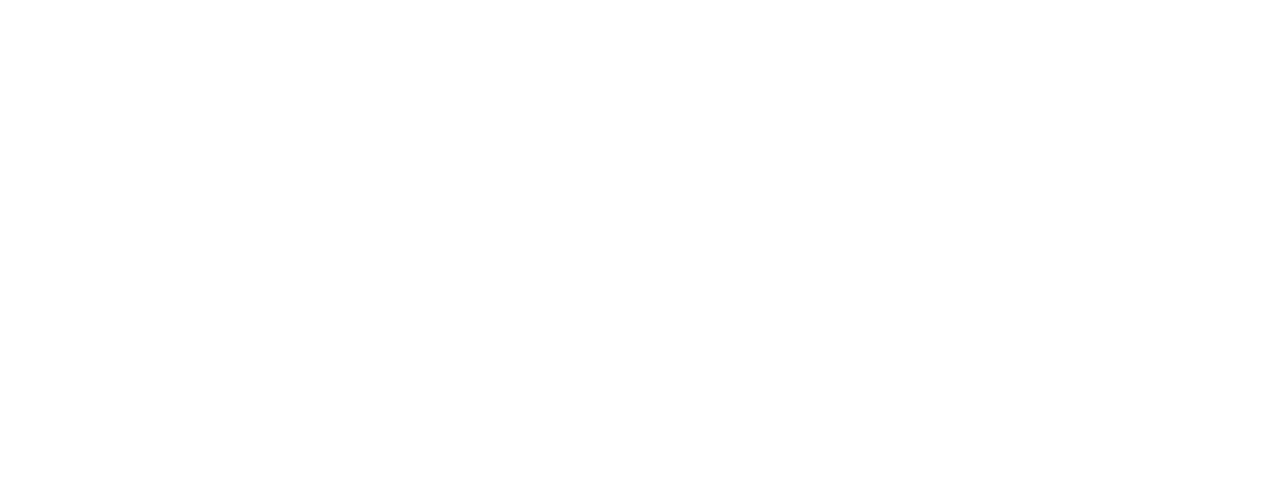
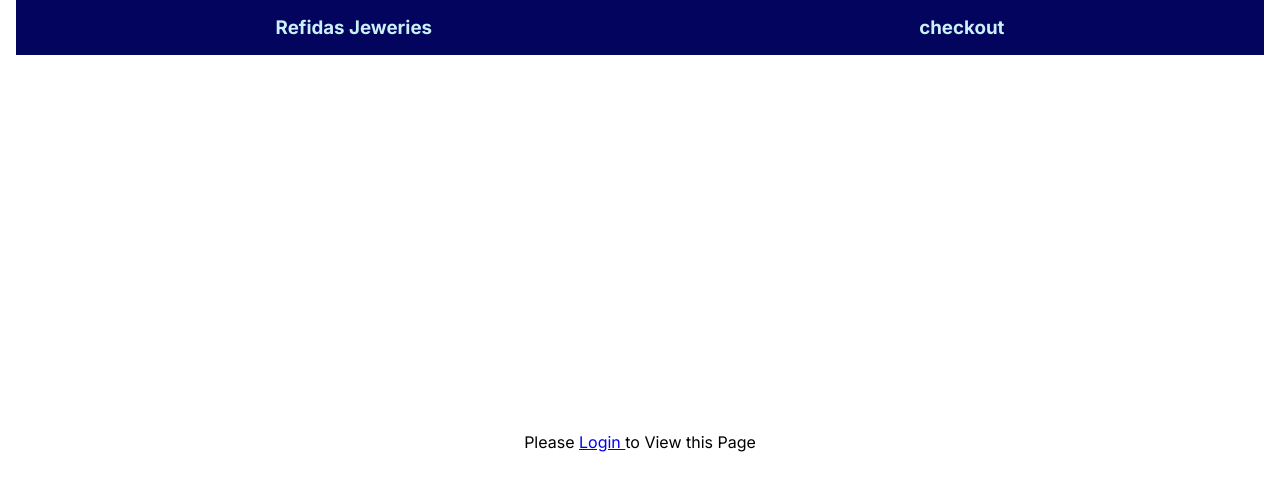
Before and after one commit to Idris01/jewellery-shop, a Next.js app: page /checkout in a window 1280 px wide. Shown: the top 490 px of the page. Built offline with nearby package versions, Linux system fonts and the light colour scheme; no server answers.

Commit message:
Layout template for checkout page

```diff
--- a/src/components/Header/Header.module.css
+++ b/src/components/Header/Header.module.css
@@ -23,7 +23,8 @@
 	display: flex;
 	padding: 1rem 1rem;
 	color: var(--web-color9);
-	justify-content: center;
+	width: 100%;
+	justify-content: space-around;
 }
 
 .brand::before{
--- a/src/components/Header/index.js
+++ b/src/components/Header/index.js
@@ -61,10 +61,13 @@
 	)
 }
 
-export const BrandHeader = () =>{
+export const BrandHeader = (props) =>{
+	const router = useRouter()
+	const { title } = props
 	return (
 		<div className={classes["brand-header"]}>
-				<h3 className={classes.brand}></h3>
+				<h3 onClick={()=> router.push(homepage)} className={classes.brand}></h3>
+				{title && <h3>{title}</h3>}
 
 		</div>
 		)
--- a/src/pages/checkout/checkout.module.css
+++ b/src/pages/checkout/checkout.module.css
@@ -1,3 +1,37 @@
 .checkout{
 	display: grid;
+	grid-template-areas:
+	" head head head head"
+	"order order order order"
+	"address address address address "
+	"foot foot foot foot";
+	grid-template-rows: auto 1fr 1fr auto;
+	grid-template-columns: 1fr 2fr 1fr 1fr;
+	gap: 0.5rem;
+	text-align: center;
+	height: 100%;
+	width: 100%;
+	padding: 0 1rem;
 }
+
+.checkout_heading{
+	grid-area: head;
+	background-color: yellow;
+	display: flex;
+	justify-content: space-around;
+}
+
+.checkout_address{
+	grid-area:address;
+	background-color: orange;
+}
+.checkout_order{
+	grid-area: order;
+	background-color: green;
+}
+.checkout_footer{
+	grid-area: foot;
+}
+.checkout_anonymous{
+	grid-area: address;
+}
--- a/src/pages/checkout/index.js
+++ b/src/pages/checkout/index.js
@@ -2,7 +2,8 @@
 import { useSession } from 'next-auth/react'
 import Link from 'next/link'
 import Layout from '../../components/Layout'
-import classes from './'
+import { BrandHeader } from '../../components/Header'
+import classes from './checkout.module.css'
 import { getProfileUrl } from '../../api-urls'
 import { StateLoading } from '../../components/ui/Loader'
 import { login } from '../../web-urls'
@@ -10,27 +11,39 @@
 
 function Checkout() {
 	const { data, status} = useSession()
-	const [ content, setContent] = useState(<StateLoading message="loading ..." />)
 	const isAuthenticated = status === 'authenticated'
 	const user_id = data?.user?.user_id
 
-	useEffect(() =>{
-		if(!isAuthenticated) {
-			setContent(<div>Please <Link href={login}> Login </Link>to View this Page</div>)
-		}
-		else{
-			setContent(<div>CheckOut Page of {user_id}</div>)
-		}
-	},[user_id,isAuthenticated])
+	if (isAuthenticated){
+		return (
+				<Layout>
+							<div className={classes.checkout}>
+								<div className={classes.checkout_heading}>
+									<BrandHeader title="checkout" />
+								</div>
+								<div className={classes.checkout_address}>address</div>
+								<div className={classes.checkout_order}>order</div>
+								<div className={classes.checkout_footer}>foot</div>
+							</div>
 
-	return (
-		<Layout>
-				<div className={classes.checkout}>
+				</Layout>
+		)
+	}
+	else {
+		return (
+			<Layout>
+							<div className={classes.checkout}>
+								<div className={classes.checkout_heading}>
+									<BrandHeader title="checkout" />
+								</div>
+								<div className={classes.checkout_anonymous}>Please <Link href={login}> Login </Link>to View this Page</div>
+							</div>
 
-				</div>
+			</Layout>
 
-		</Layout>
-	)
+			)
+	}
+
 }
 
 export default Checkout
```
